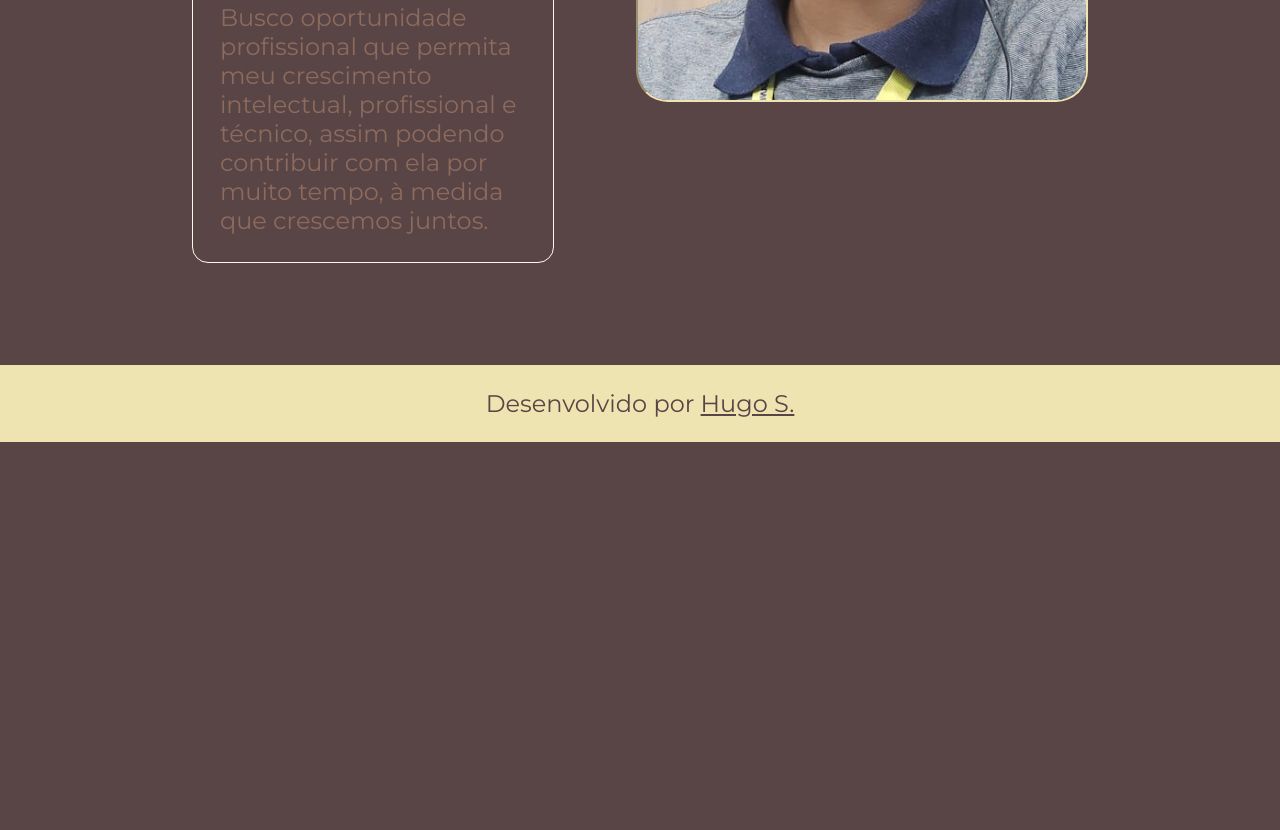
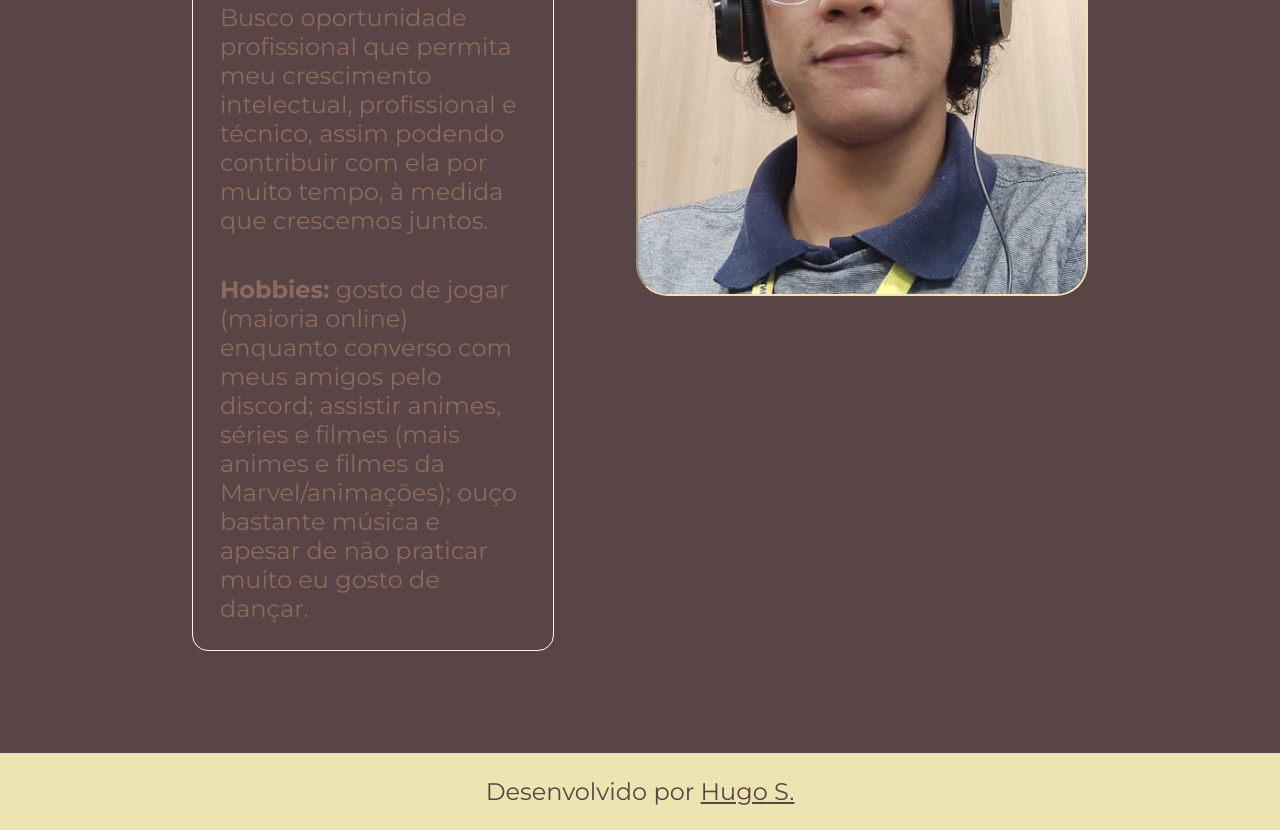
Before and after one commit to Hugo-Sousa-prog/Portifolio, a plain HTML site: page about.html in a window 1280 px wide. Shown: the part 713-1543 px from the top of the page. Before the commit the page ends 1155 px from the top, so only its background shows below. Drawn offline with nearby package versions, Linux system fonts and the light colour scheme.

Commit message:
adicionado "Hobbies"

```diff
--- a/about.html
+++ b/about.html
@@ -22,6 +22,7 @@
             <p class="apresentacao__conteudo__paragrafo">Estudante de Engenharia de Software, busco oportunidade para adquirir experiência em front-end (HTML 5, CSS e JavaScript) e back-end.</p>
             <p class="apresentacao__conteudo__paragrafo">Prezo sempre por trabalhar em equipe, cooperando com todos e ajudando da melhor maneira possível, com grande satisfação em ensinar e aprender.</p>
             <p class="apresentacao__conteudo__paragrafo">Busco oportunidade profissional que permita meu crescimento intelectual, profissional e técnico, assim podendo contribuir com ela por muito tempo, à medida que crescemos juntos.</p>
+            <p class="apresentacao__conteudo__paragrafo"><strong>Hobbies:</strong> gosto de jogar (maioria online) enquanto converso com meus amigos pelo discord; assistir animes, séries e filmes (mais animes e filmes da Marvel/animações); ouço bastante música e apesar de não praticar muito eu gosto de dançar.</p>
         </section>
             <img class="apresentacao__imagem" src="./assets/me.jpeg" alt="Hugo com óculos olhando para a câmera.">
     </main>
```
